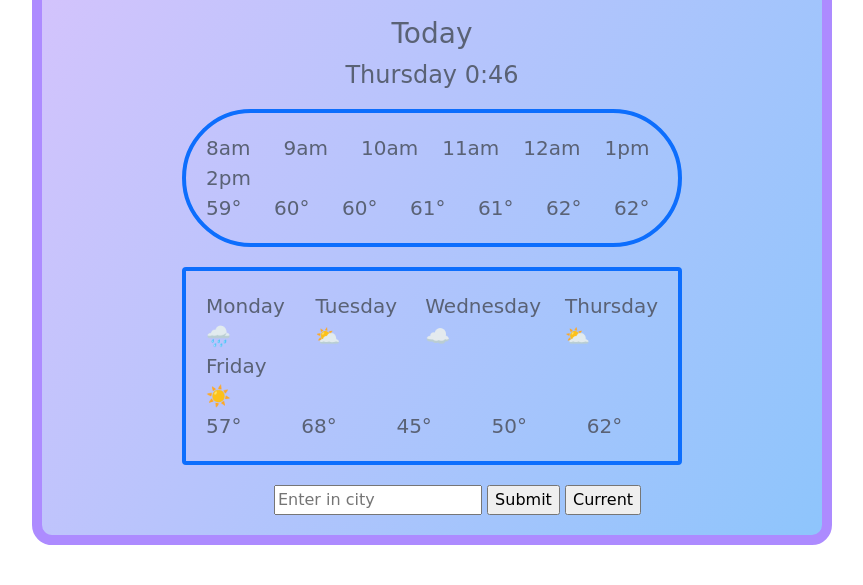
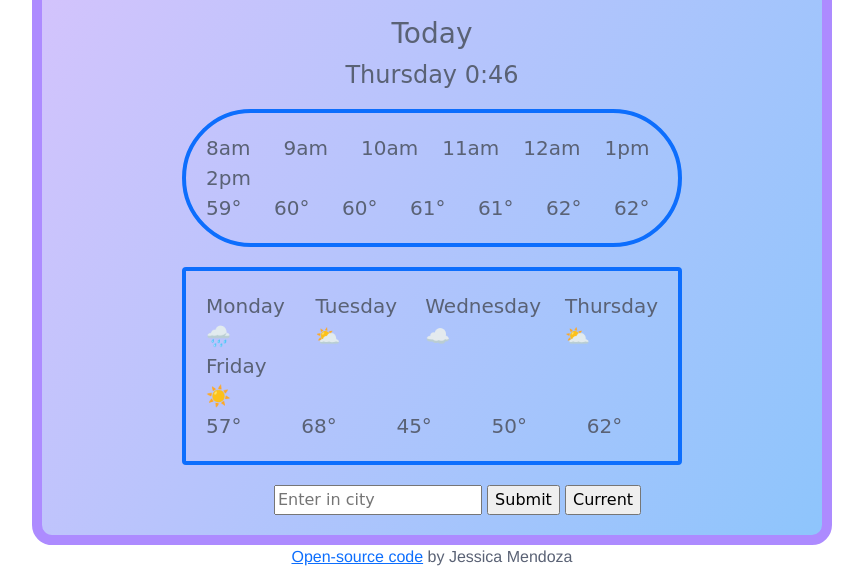
Before and after one commit to JessiceM/Weather-App, a website built with Parcel: page index.html in a window 1280 px wide. Shown: the part 381-966 px from the top of the page, without its empty margins (208-1071 px from the left). Before the commit the page ends 926 px from the top, so only its background shows below. Built offline with nearby package versions, Linux system fonts and the light colour scheme; a web font is replaced by a local one.

Commit message:
Added URL Github repository on bottom page

```diff
--- a/index.html
+++ b/index.html
@@ -103,6 +103,10 @@
         </div>
       </div>
     </div>
+    <p>
+      <a href="https://github.com/JessiceM/Weather-App">Open-source code</a> by
+      Jessica Mendoza
+    </p>
     <script src="src/index.js"></script>
   </body>
 </html>
--- a/src/styles.css
+++ b/src/styles.css
@@ -67,3 +67,7 @@ h4 {
 .col {
   font-size: 20px;
 }
+p {
+  text-align: center;
+  font-family: "Franklin Gothic Medium", "Arial Narrow", Arial, sans-serif;
+}
```
